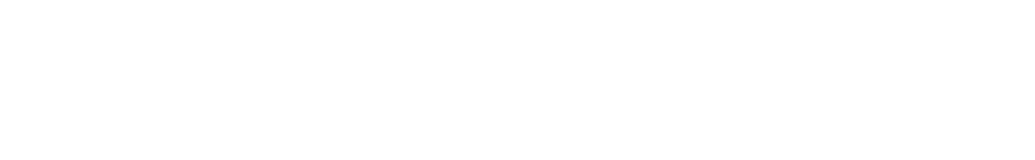
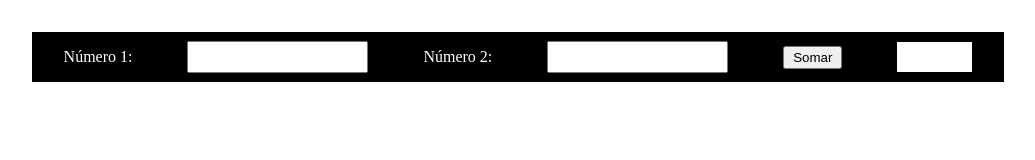
Before and after one commit to LUIZHVA02/P-W-F-E, a plain HTML site: page projetos-Front-End/introdução-ao-js/aula-3/index.html in a window 1280 px wide. Shown: the whole page, without its empty margins (122-1157 px from the left). Drawn offline with Linux system fonts and the light colour scheme.

Commit message:
16/08/2023

```diff
--- a/projetos-Front-End/introdução-ao-js/aula-3/index.html
+++ b/projetos-Front-End/introdução-ao-js/aula-3/index.html
@@ -0,0 +1,24 @@
+<!DOCTYPE html>
+<html lang="pt-br">
+<head>
+    <meta charset="UTF-8">
+    <meta name="viewport" content="width=device-width, initial-scale=1.0">
+    <script src="./main.js" defer></script>
+    <link rel="stylesheet" href="./style.css">
+    <title>Aula-3</title>
+</head>
+<body>
+    <div class="container">
+        <div class="item">
+            <label>Número 1:</label>
+            <input type="text" id="numero1">
+
+            <label>Número 2:</label>
+            <input type="text" id="numero2">
+
+            <button id="somar">Somar</button>
+            <span class="resultado" id="resultado"></span>
+        </div>
+    </div>
+</body>
+</html>
--- /dev/null
+++ b/projetos-Front-End/introdução-ao-js/aula-3/main.js
@@ -0,0 +1,15 @@
+'use strict'
+
+const botaoSomar = document.getElementById('somar')
+
+function somar(){
+    const numero1 = parseInt (document.getElementById('numero1').value)
+    const numero2 = parseInt (document.getElementById('numero2').value)
+    const resultado = document.getElementById('resultado')
+
+    const total= numero1+numero2
+
+    resultado.textContent = total
+}
+
+botaoSomar.addEventListener('click', somar)
--- /dev/null
+++ b/projetos-Front-End/introdução-ao-js/aula-3/style.css
@@ -0,0 +1,44 @@
+*{
+    margin: 0px;
+    padding: 0;
+    box-sizing: border-box;
+}
+
+.container{
+    width: 100vw;
+    display: flex;
+    flex-direction: column;
+    align-items: center;
+    padding: 32px;
+    gap: 16px
+}
+
+.item{
+    background-color: black;
+    height: 50px;
+    width: 80%;
+    display: flex;
+    justify-content: space-between;
+    color: white;
+    align-items: center;
+    padding-inline: 32px;
+}
+
+input {
+    height: 32px;
+}
+
+button{
+    padding: 2px 8px;
+}
+
+.resultado{
+    width: 75px;
+    height: 30px;
+    background-color: white;
+    color: black;
+    display: flex;
+    justify-content: space-around;
+    align-items: center;
+
+}
```
Also changed, not shown: projetos-Front-End/introdução-ao-js/aula-1/index.html (+1 -0 lines), projetos-Front-End/introdução-ao-js/aula-1/style.css (line endings or trailing spaces).
